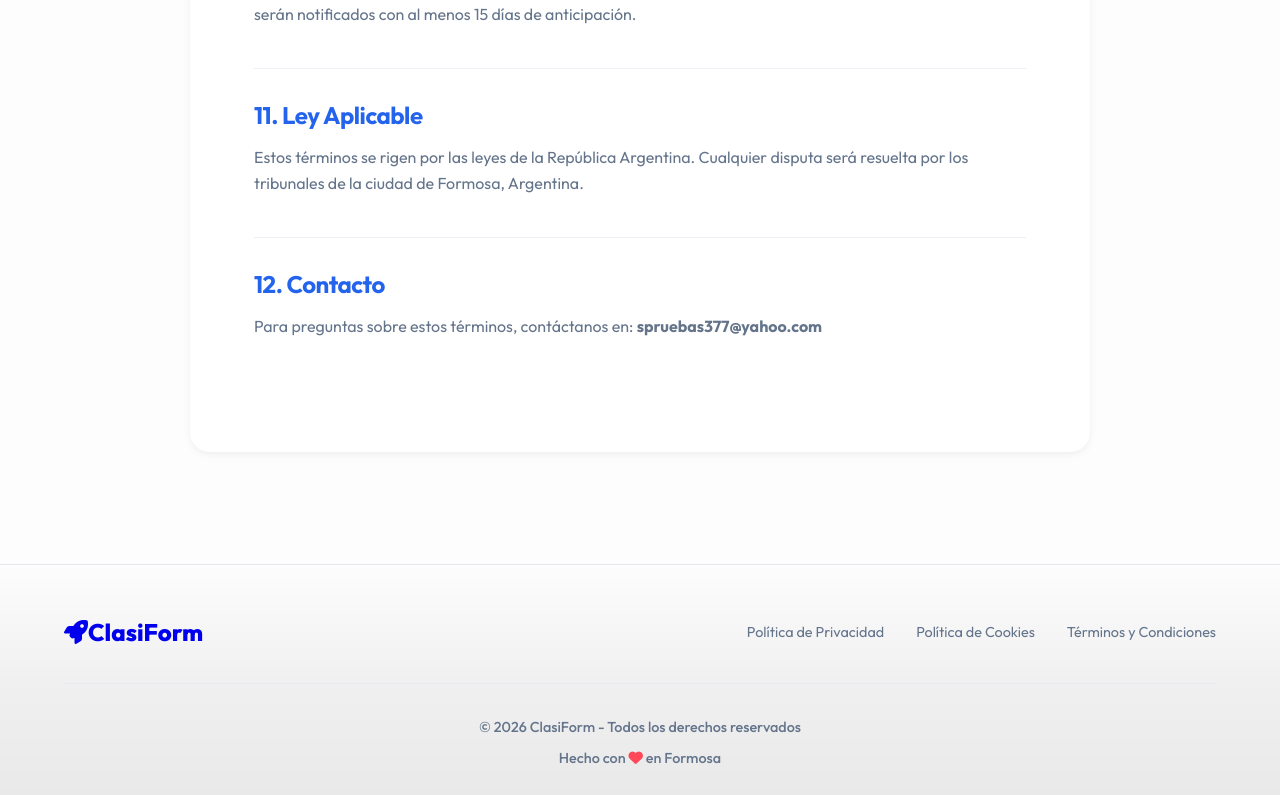
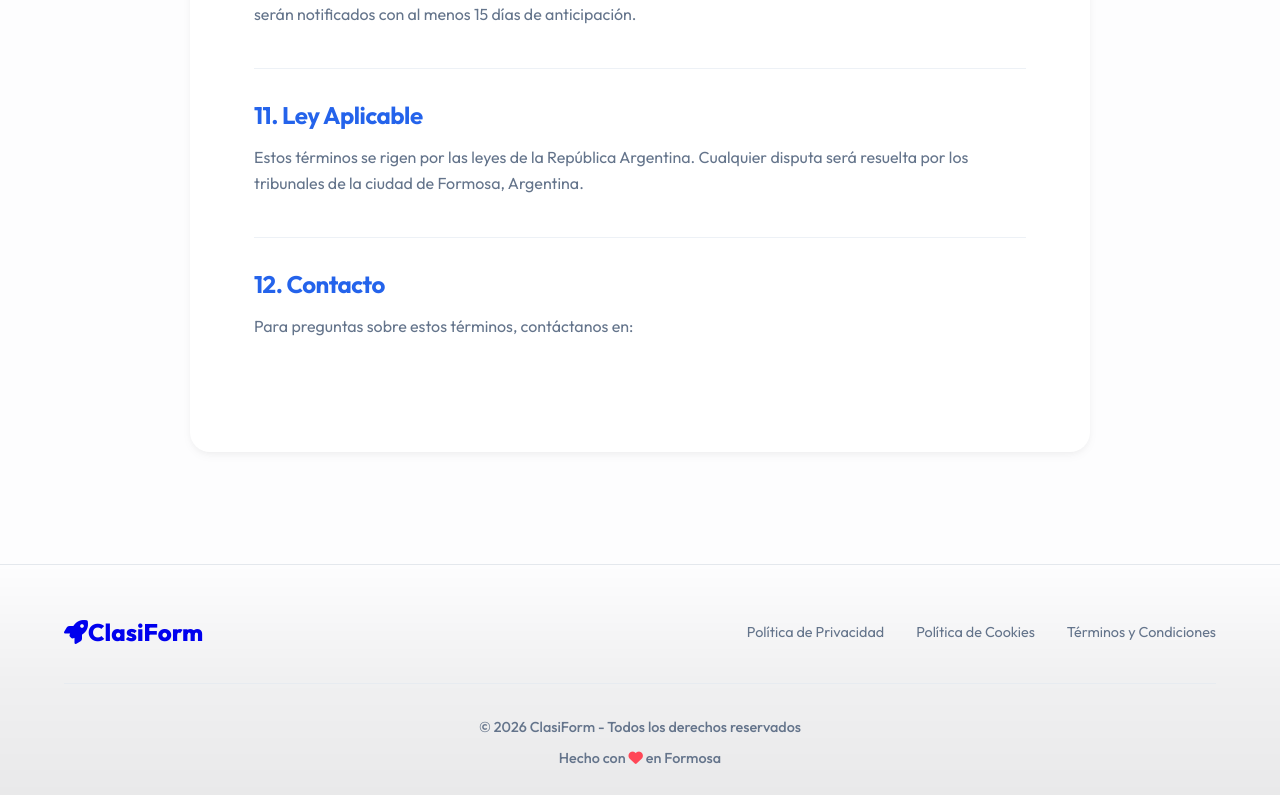
Before and after one commit to spruebas377/clasificados, a React (Vite) app: page /terminos in a window 1280 px wide. Shown: the part 3279-4074 px from the top of the page. Built offline with nearby package versions, Linux system fonts and the light colour scheme; no server answers.

Commit message:
Agregado email admin por variable de entorno

```diff
--- a/src/pages/legal/CookiesPage.jsx
+++ b/src/pages/legal/CookiesPage.jsx
@@ -2,6 +2,7 @@
 import { useEffect, useState } from "react";
 import Header from "../../components/layout/Header";
 import Footer from "../../components/layout/Footer";
+const emailAdmin = import.meta.env.VITE_ADMIN_EMAIL;
 
 export default function CookiesPage() {
   const [cookieSettings, setCookieSettings] = useState({
@@ -294,10 +295,7 @@ export default function CookiesPage() {
 
             <section>
               <h2>6. Contacto</h2>
-              <p>
-                Para consultas sobre cookies:{" "}
-                <strong>spruebas377@yahoo.com</strong>
-              </p>
+              <p>Para consultas sobre cookies: {emailAdmin}</p>
             </section>
           </div>
         </div>
--- a/src/pages/legal/LegalNoticePage.jsx
+++ b/src/pages/legal/LegalNoticePage.jsx
@@ -2,6 +2,8 @@
 import { useEffect } from "react";
 import Header from "../../components/layout/Header";
 import Footer from "../../components/layout/Footer";
+
+const emailAdmin = import.meta.env.VITE_ADMIN_EMAIL;
 
 export default function LegalNoticePage() {
   useEffect(() => {
@@ -40,7 +42,7 @@ export default function LegalNoticePage() {
                   <strong>Domicilio:</strong> [Tu dirección completa]
                 </li>
                 <li>
-                  <strong>Email:</strong> info@clasiform.com.ar
+                  <strong>Email:</strong> {emailAdmin}
                 </li>
                 <li>
                   <strong>Teléfono:</strong> [Tu teléfono]
@@ -99,7 +101,7 @@ export default function LegalNoticePage() {
               <h2>Contacto para Notificaciones</h2>
               <p>
                 Para comunicaciones oficiales o notificaciones judiciales:{" "}
-                <strong>spruebas377@yahoo.com</strong>
+                <strong>{emailAdmin}</strong>
               </p>
             </section>
           </div>
--- a/src/pages/legal/PrivacyPage.jsx
+++ b/src/pages/legal/PrivacyPage.jsx
@@ -2,6 +2,7 @@
 import { useEffect } from "react";
 import Header from "../../components/layout/Header";
 import Footer from "../../components/layout/Footer";
+const emailAdmin = import.meta.env.VITE_ADMIN_EMAIL;
 
 export default function PrivacyPage() {
   useEffect(() => {
@@ -33,7 +34,7 @@ export default function PrivacyPage() {
               <p>
                 <strong>Titular del sitio:</strong> ClasiForm
                 <br />
-                <strong>Email de contacto:</strong> privacidad@clasiform.com.ar
+                <strong>Email de contacto:</strong> {emailAdmin}
                 <br />
                 <strong>Actividad:</strong> Plataforma de clasificados online
               </p>
@@ -163,7 +164,7 @@ export default function PrivacyPage() {
               </ul>
               <p>
                 Para ejercer estos derechos, contáctanos en:{" "}
-                <strong>privacidad@clasiform.com.ar</strong>
+                <strong>{emailAdmin}</strong>
               </p>
             </section>
 
@@ -235,8 +236,7 @@ export default function PrivacyPage() {
               </p>
               <ul>
                 <li>
-                  📧 Email:{" "}
-                  <a href="spruebas377@yahoo.com">spruebas377@yahoo.com</a>
+                  📧 Email: <a href={emailAdmin}>{emailAdmin}</a>
                 </li>
                 <li>📞 Teléfono: +54 9 3764 65-1226</li>
               </ul>
--- a/src/pages/legal/TermsPage.jsx
+++ b/src/pages/legal/TermsPage.jsx
@@ -2,6 +2,8 @@
 import { useEffect } from "react";
 import Header from "../../components/layout/Header";
 import Footer from "../../components/layout/Footer";
+
+const emailAdmin = import.meta.env.VITE_ADMIN_EMAIL;
 
 export default function TermsPage() {
   useEffect(() => {
@@ -188,7 +190,7 @@ export default function TermsPage() {
               <h2>12. Contacto</h2>
               <p>
                 Para preguntas sobre estos términos, contáctanos en:{" "}
-                <strong>spruebas377@yahoo.com</strong>
+                <strong>{emailAdmin}</strong>
               </p>
             </section>
           </div>
```
